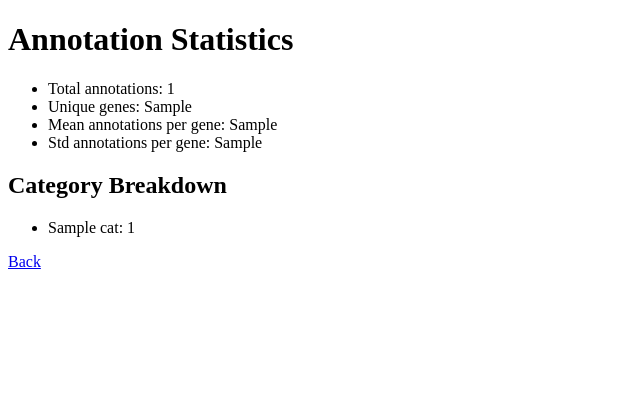
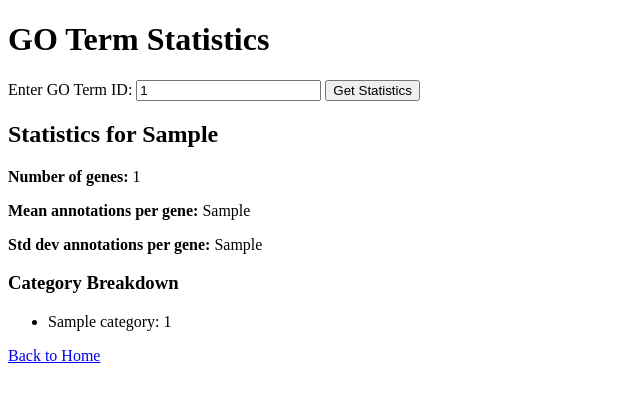
Before and after one commit to elicchi/gene_ont, a Flask app: template src/templates/stats.html in a window 1280 px wide. Shown: the top 402 px of the page, without its empty margins (0-640 px from the left). Run offline with Flask 3, Linux system fonts and the light colour scheme; the template is opened without the code that fills it: most values are stand-ins (such as "Sample title", 1, 10 or a date in 2020); parts of the project's set-up code (start-up, migrations or seed data) failed here and were passed over.

Commit message:
updated stats.html

```diff
--- a/src/templates/stats.html
+++ b/src/templates/stats.html
@@ -1,25 +1,38 @@
 <!DOCTYPE html>
 <html>
 <head>
-    <title>Statistics</title>
+    <title>GO Term Statistics</title>
 </head>
 <body>
-    <h1>Annotation Statistics</h1>
 
+<h1>GO Term Statistics</h1>
+
+<form method="get">
+    <label for="go_id">Enter GO Term ID:</label>
+    <input type="text" name="go_id" id="go_id" placeholder="e.g. GO:0008150" value="{{ go_id if go_id else '' }}" required>
+    <button type="submit">Get Statistics</button>
+</form>
+
+{% if error %}
+    <p style="color: red;">{{ error }}</p>
+{% endif %}
+
+{% if stats %}
+    <h2>Statistics for {{ stats.go_term }}</h2>
+
+    <p><strong>Number of genes:</strong> {{ stats.num_genes }}</p>
+    <p><strong>Mean annotations per gene:</strong> {{ stats.annotations_per_gene_mean }}</p>
+    <p><strong>Std dev annotations per gene:</strong> {{ stats.annotations_per_gene_std }}</p>
+
+    <h3>Category Breakdown</h3>
     <ul>
-        <li>Total annotations: {{ stats.total_annotations }}</li>
-        <li>Unique genes: {{ stats.unique_genes }}</li>
-        <li>Mean annotations per gene: {{ stats.annotations_per_gene_mean }}</li>
-        <li>Std annotations per gene: {{ stats.annotations_per_gene_std }}</li>
-    </ul>
-
-    <h2>Category Breakdown</h2>
-    <ul>
-        {% for cat, count in stats.category_breakdown.items() %}
-            <li>{{ cat }}: {{ count }}</li>
+        {% for category, count in stats.category_breakdown.items() %}
+            <li>{{ category }}: {{ count }}</li>
         {% endfor %}
     </ul>
+{% endif %}
 
-    <a href="/">Back</a>
+<p><a href="/">Back to Home</a></p>
+
 </body>
 </html>
```
